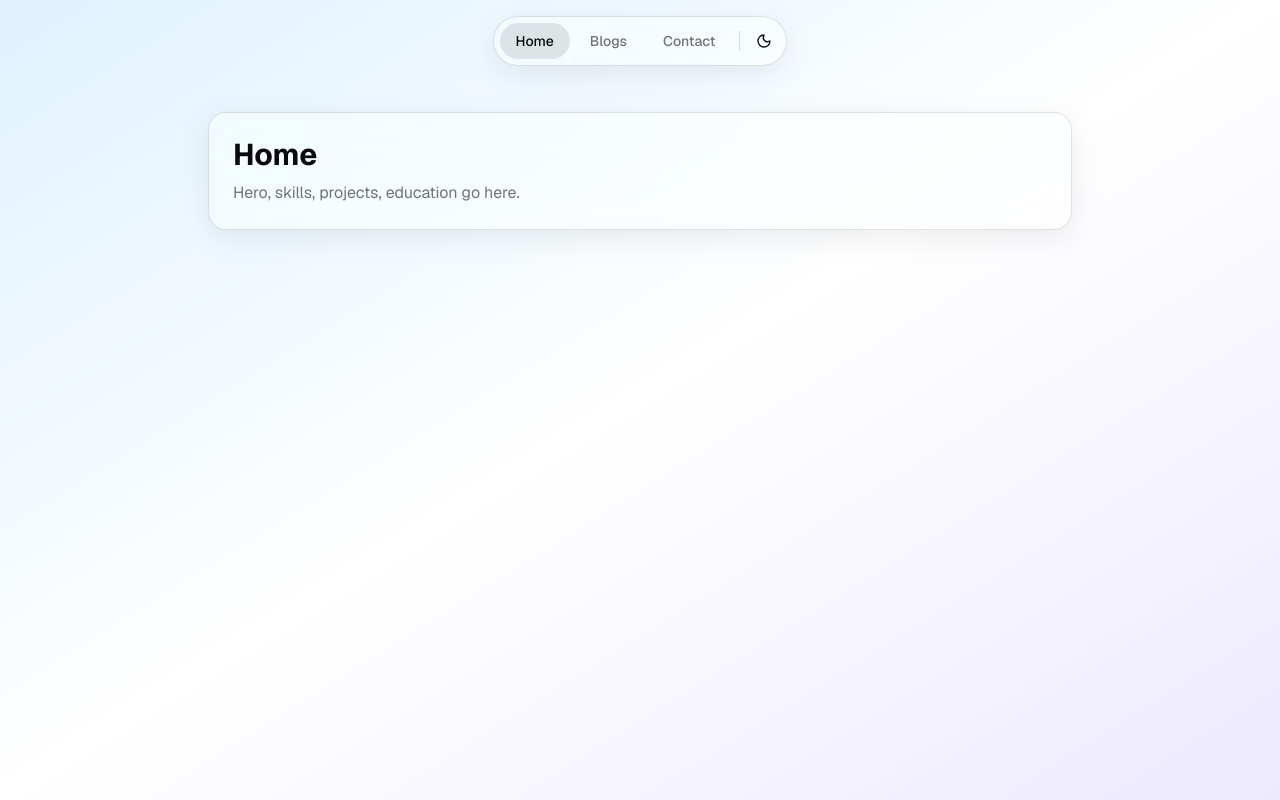
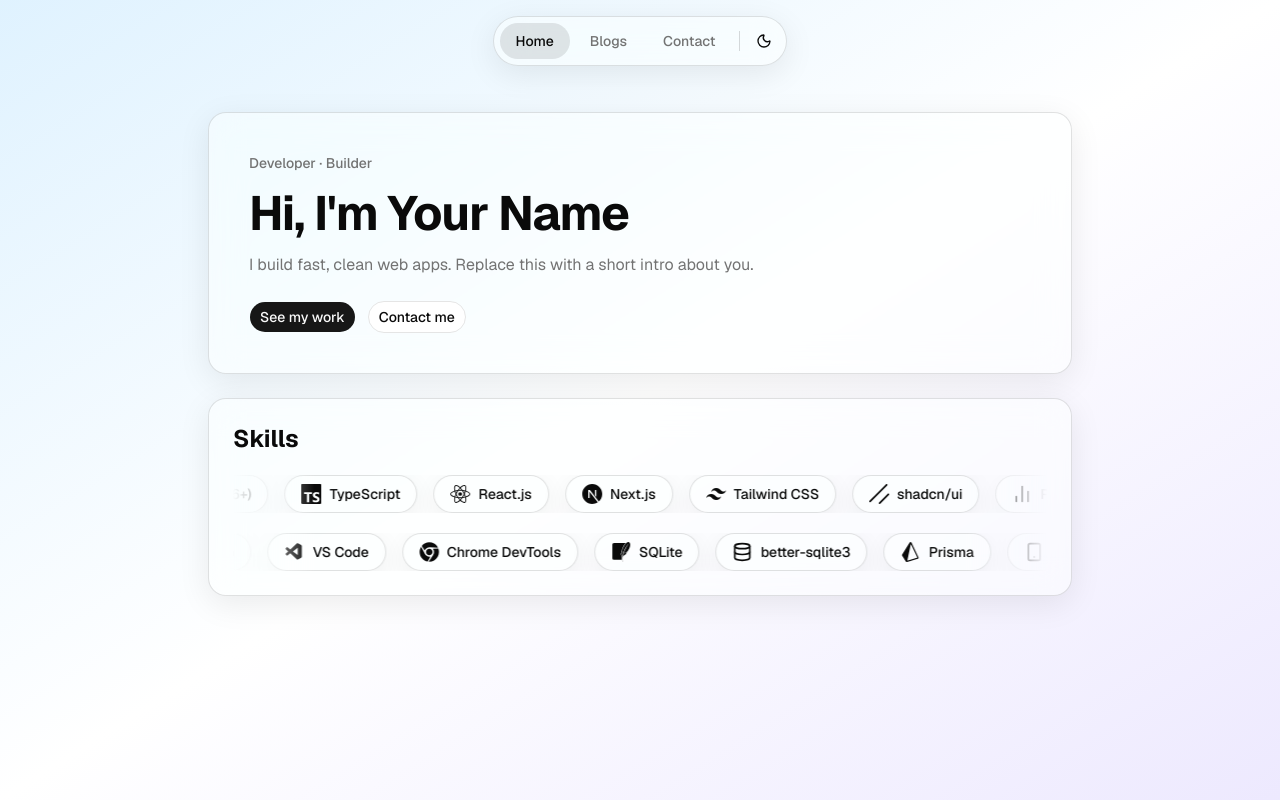
Before and after one commit to Rajat-web-server/Rajat_Portfolio, a Next.js app: page / in a window 1280 px wide. Built offline with nearby package versions, Linux system fonts and the light colour scheme.

Commit message:
Phase - 2 Done

```diff
--- a/src/app/globals.css
+++ b/src/app/globals.css
@@ -142,3 +142,15 @@
 html {
   scroll-behavior: smooth;
 }
+@theme {
+  --animate-marquee: marquee 35s linear infinite;
+
+  @keyframes marquee {
+    from {
+      transform: translateX(0);
+    }
+    to {
+      transform: translateX(-50%);
+    }
+  }
+}
--- a/src/app/page.tsx
+++ b/src/app/page.tsx
@@ -1,10 +1,11 @@
-import { GlassCard } from "@/components/glass/glass-card";
+import { Hero } from "@/components/sections/hero";
+import { Skills } from "@/components/sections/skills";
 
 export default function Home() {
   return (
-    <GlassCard>
-      <h1 className="text-3xl font-bold">Home</h1>
-      <p className="mt-2 text-muted-foreground">Hero, skills, projects, education go here.</p>
-    </GlassCard>
+    <div className="space-y-6">
+      <Hero />
+      <Skills />
+    </div>
   );
 }
--- a/src/components/sections/hero.tsx
+++ b/src/components/sections/hero.tsx
@@ -0,0 +1,44 @@
+"use client";
+
+import Link from "next/link";
+import { motion } from "motion/react";
+import { GlassCard } from "@/components/glass/glass-card";
+import { buttonVariants } from "@/components/ui/button";
+import { siteConfig } from "@/data/site-config";
+import { cn } from "@/lib/utils";
+
+export function Hero() {
+  return (
+    <section id="home">
+      <motion.div
+        initial={{ opacity: 0, y: 20 }}
+        animate={{ opacity: 1, y: 0 }}
+        transition={{ duration: 0.5, ease: "easeOut" }}
+      >
+        <GlassCard className="space-y-4 p-8 sm:p-10">
+          <p className="text-sm font-medium text-muted-foreground">
+            {siteConfig.tagline}
+          </p>
+          <h1 className="text-4xl font-bold tracking-tight sm:text-5xl">
+            Hi, I&apos;m {siteConfig.name}
+          </h1>
+          <p className="max-w-xl text-muted-foreground">{siteConfig.bio}</p>
+          <div className="flex gap-3 pt-2">
+            <Link
+              href="#skills"
+              className={cn(buttonVariants(), "rounded-full")}
+            >
+              See my work
+            </Link>
+            <Link
+              href="/contact"
+              className={cn(buttonVariants({ variant: "outline" }), "rounded-full")}
+            >
+              Contact me
+            </Link>
+          </div>
+        </GlassCard>
+      </motion.div>
+    </section>
+  );
+}
--- a/src/components/sections/skills.tsx
+++ b/src/components/sections/skills.tsx
@@ -0,0 +1,17 @@
+import { GlassCard } from "@/components/glass/glass-card";
+import { SkillMarquee } from "@/components/skills/skill-marquee";
+import { skills } from "@/data/skills";
+
+export function Skills() {
+  const half = Math.ceil(skills.length / 2);
+
+  return (
+    <section id="skills" className="scroll-mt-28">
+      <GlassCard className="space-y-5">
+        <h2 className="text-2xl font-bold">Skills</h2>
+        <SkillMarquee items={skills.slice(0, half)} />
+        <SkillMarquee items={skills.slice(half)} reverse />
+      </GlassCard>
+    </section>
+  );
+}
--- a/src/components/skills/skill-icon.tsx
+++ b/src/components/skills/skill-icon.tsx
@@ -0,0 +1,11 @@
+import type { Skill } from "@/data/skills";
+
+export function SkillIcon({ skill }: { skill: Skill }) {
+  const Icon = skill.icon;
+  return (
+    <div className="glass flex items-center gap-2 rounded-full px-4 py-2 text-sm font-medium">
+      <Icon className="size-5" />
+      <span>{skill.name}</span>
+    </div>
+  );
+}
--- a/src/components/skills/skill-marquee.tsx
+++ b/src/components/skills/skill-marquee.tsx
@@ -0,0 +1,34 @@
+import { cn } from "@/lib/utils";
+import type { Skill } from "@/data/skills";
+import { SkillIcon } from "./skill-icon";
+
+export function SkillMarquee({
+  items,
+  reverse = false,
+}: {
+  items: Skill[];
+  reverse?: boolean;
+}) {
+  return (
+    <div className="group overflow-hidden [mask-image:linear-gradient(to_right,transparent,black_10%,black_90%,transparent)]">
+      <div
+        className={cn(
+          "flex w-max animate-marquee group-hover:[animation-play-state:paused] motion-reduce:animate-none",
+          reverse && "[animation-direction:reverse]"
+        )}
+      >
+        {[0, 1].map((copy) => (
+          <div
+            key={copy}
+            aria-hidden={copy === 1}
+            className="flex shrink-0 gap-4 pr-4"
+          >
+            {items.map((skill) => (
+              <SkillIcon key={`${copy}-${skill.name}`} skill={skill} />
+            ))}
+          </div>
+        ))}
+      </div>
+    </div>
+  );
+}
--- a/src/data/site-config.ts
+++ b/src/data/site-config.ts
@@ -1,6 +1,7 @@
 export const siteConfig = {
   name: "Your Name",
   tagline: "Developer · Builder",
+  bio: "I build fast, clean web apps. Replace this with a short intro about you.",
   nav: [
     { label: "Home", href: "/" },
     { label: "Blogs", href: "/blogs" },
--- a/src/data/skills.ts
+++ b/src/data/skills.ts
@@ -0,0 +1,88 @@
+import type { ComponentType } from "react";
+import {
+  SiJavascript,
+  SiTypescript,
+  SiReact,
+  SiNextdotjs,
+  SiTailwindcss,
+  SiShadcnui,
+  SiReactrouter,
+  SiFramer,
+  SiNodedotjs,
+  SiExpress,
+  SiPostgresql,
+  SiSqlite,
+  SiPrisma,
+  SiFigma,
+  SiDocker,
+  SiJsonwebtokens,
+  SiPostman,
+  SiJest,
+  SiGit,
+  SiGithub,
+} from "react-icons/si";
+import { FaHtml5, FaCss3Alt, FaChrome } from "react-icons/fa";
+import { VscVscode } from "react-icons/vsc";
+import {
+  Activity,
+  Component,
+  Database,
+  Smartphone,
+  Sparkles,
+  Webhook,
+  Box,
+  ChartNoAxesColumn,
+} from "lucide-react";
+
+export type Skill = {
+  name: string;
+  icon: ComponentType<{ className?: string }>;
+  category: "Frontend" | "State" | "Backend" | "Database" | "UI/UX" | "Tools";
+};
+
+export const skills: Skill[] = [
+  // Frontend
+  { name: "HTML5", icon: FaHtml5, category: "Frontend" },
+  { name: "CSS3", icon: FaCss3Alt, category: "Frontend" },
+  { name: "JavaScript (ES6+)", icon: SiJavascript, category: "Frontend" },
+  { name: "TypeScript", icon: SiTypescript, category: "Frontend" },
+  { name: "React.js", icon: SiReact, category: "Frontend" },
+  { name: "Next.js", icon: SiNextdotjs, category: "Frontend" },
+  { name: "Tailwind CSS", icon: SiTailwindcss, category: "Frontend" },
+  { name: "shadcn/ui", icon: SiShadcnui, category: "Frontend" },
+  { name: "Recharts.js", icon: ChartNoAxesColumn, category: "Frontend" },
+  { name: "React Router", icon: SiReactrouter, category: "Frontend" },
+  { name: "Framer Motion", icon: SiFramer, category: "Frontend" },
+
+  // State management
+  { name: "Zustand", icon: Box, category: "State" },
+
+  // Backend
+  { name: "Node.js", icon: SiNodedotjs, category: "Backend" },
+  { name: "Express.js", icon: SiExpress, category: "Backend" },
+  { name: "REST APIs", icon: Webhook, category: "Backend" },
+
+  // Database
+  { name: "SQL", icon: Database, category: "Database" },
+  { name: "PostgreSQL", icon: SiPostgresql, category: "Database" },
+  { name: "SQLite", icon: SiSqlite, category: "Database" },
+  { name: "better-sqlite3", icon: Database, category: "Database" },
+  { name: "Prisma", icon: SiPrisma, category: "Database" },
+
+  // UI/UX
+  { name: "Responsive Design", icon: Smartphone, category: "UI/UX" },
+  { name: "Component Design", icon: Component, category: "UI/UX" },
+  { name: "Data Visualization", icon: Activity, category: "UI/UX" },
+  { name: "Animations", icon: Sparkles, category: "UI/UX" },
+  { name: "Figma", icon: SiFigma, category: "UI/UX" },
+
+  // Tools & DevOps
+  { name: "Docker", icon: SiDocker, category: "Tools" },
+  { name: "JWT", icon: SiJsonwebtokens, category: "Tools" },
+  { name: "Postman", icon: SiPostman, category: "Tools" },
+  { name: "Jest", icon: SiJest, category: "Tools" },
+  { name: "Git", icon: SiGit, category: "Tools" },
+  { name: "GitHub", icon: SiGithub, category: "Tools" },
+  { name: "VS Code", icon: VscVscode, category: "Tools" },
+  { name: "Chrome DevTools", icon: FaChrome, category: "Tools" },
+];
```
Also changed, not shown: src/app/layout.tsx (line endings or trailing spaces).
